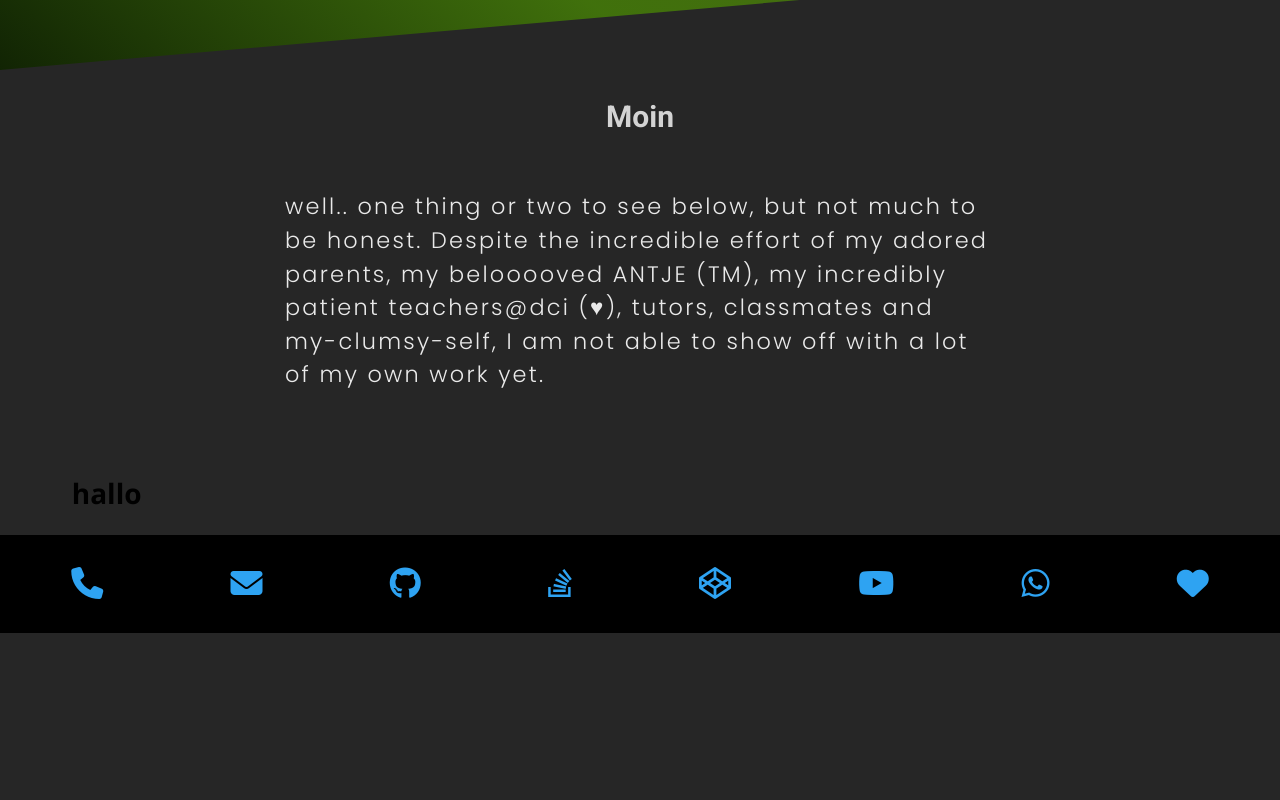
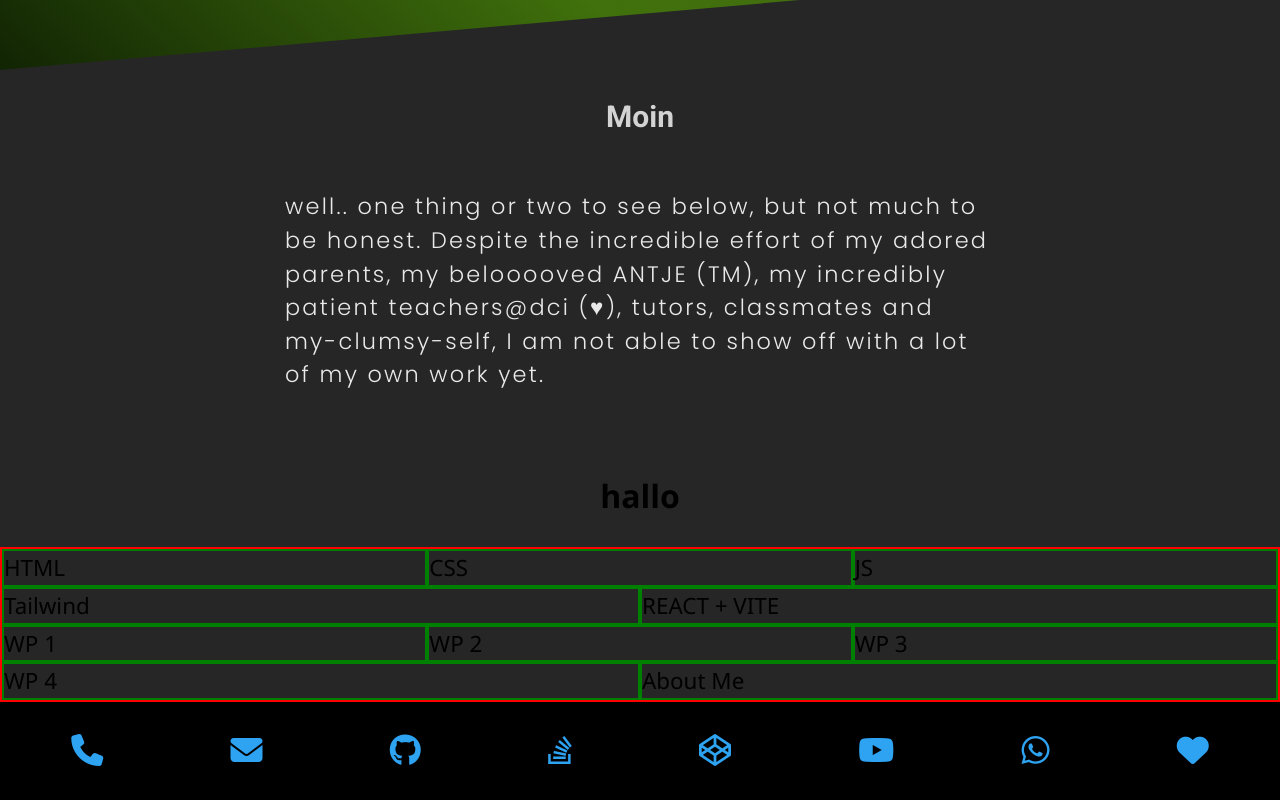
Before and after one commit to 2701kai/portfolio1, a website: page index.html in a window 1280 px wide. Shown: the part 1508-2308 px from the top of the page. Before the commit the page ends 2141 px from the top, so only its background shows below. Drawn offline with Linux system fonts and the light colour scheme; a web font is replaced by a local one.

Commit message:
added grid container "mySkills"

```diff
--- a/index.html
+++ b/index.html
@@ -172,18 +172,18 @@
     <!-- ----------------------------------------------------------------------- -->
     <!-- SKILLS grid -->
     <!-- ----------------------------------------------------------------------- -->
+    <h2>hallo</h2>
     <div id="skills" class="parent">
-      <h3>hallo</h3>
-      <div class="div1"></div>
-      <div class="div2"></div>
-      <div class="div3"></div>
-      <div class="div4"></div>
-      <div class="div5"></div>
-      <div class="div6"></div>
-      <div class="div7"></div>
-      <div class="div8"></div>
-      <div class="div9"></div>
-      <div class="div10"></div>
+      <div class="div1">HTML</div>
+      <div class="div2">CSS</div>
+      <div class="div3">JS</div>
+      <div class="div4">Tailwind</div>
+      <div class="div5">REACT + VITE</div>
+      <div class="div6">WP 1</div>
+      <div class="div7">WP 2</div>
+      <div class="div8">WP 3</div>
+      <div class="div9">WP 4</div>
+      <div class="div10">About Me</div>
     </div>
 
     <!-- ----------------------------------------------------------------------
--- a/src/scss/main.scss
+++ b/src/scss/main.scss
@@ -342,6 +342,7 @@ i {
 // SKILLS grid
 // ==================================================
 .parent {
+  border: 2px solid red;
   display: grid;
   grid-template-columns: repeat(6, 1fr);
   grid-template-rows: repeat(4, 1fr);
@@ -349,33 +350,43 @@ i {
   grid-row-gap: 0px;
 
   .div1 {
+    border: 2px solid green;
     grid-area: 1 / 1 / 2 / 3;
   }
   .div2 {
+    border: 2px solid green;
     grid-area: 1 / 3 / 2 / 5;
   }
   .div3 {
+    border: 2px solid green;
     grid-area: 1 / 5 / 2 / 7;
   }
   .div4 {
+    border: 2px solid green;
     grid-area: 2 / 1 / 3 / 4;
   }
   .div5 {
+    border: 2px solid green;
     grid-area: 2 / 4 / 3 / 7;
   }
   .div6 {
+    border: 2px solid green;
     grid-area: 3 / 1 / 4 / 3;
   }
   .div7 {
+    border: 2px solid green;
     grid-area: 3 / 3 / 4 / 5;
   }
   .div8 {
+    border: 2px solid green;
     grid-area: 3 / 5 / 4 / 7;
   }
   .div9 {
+    border: 2px solid green;
     grid-area: 4 / 1 / 5 / 4;
   }
   .div10 {
+    border: 2px solid green;
     grid-area: 4 / 4 / 5 / 7;
   }
 }
```
Also changed, not shown: style.css, 1 other file.
